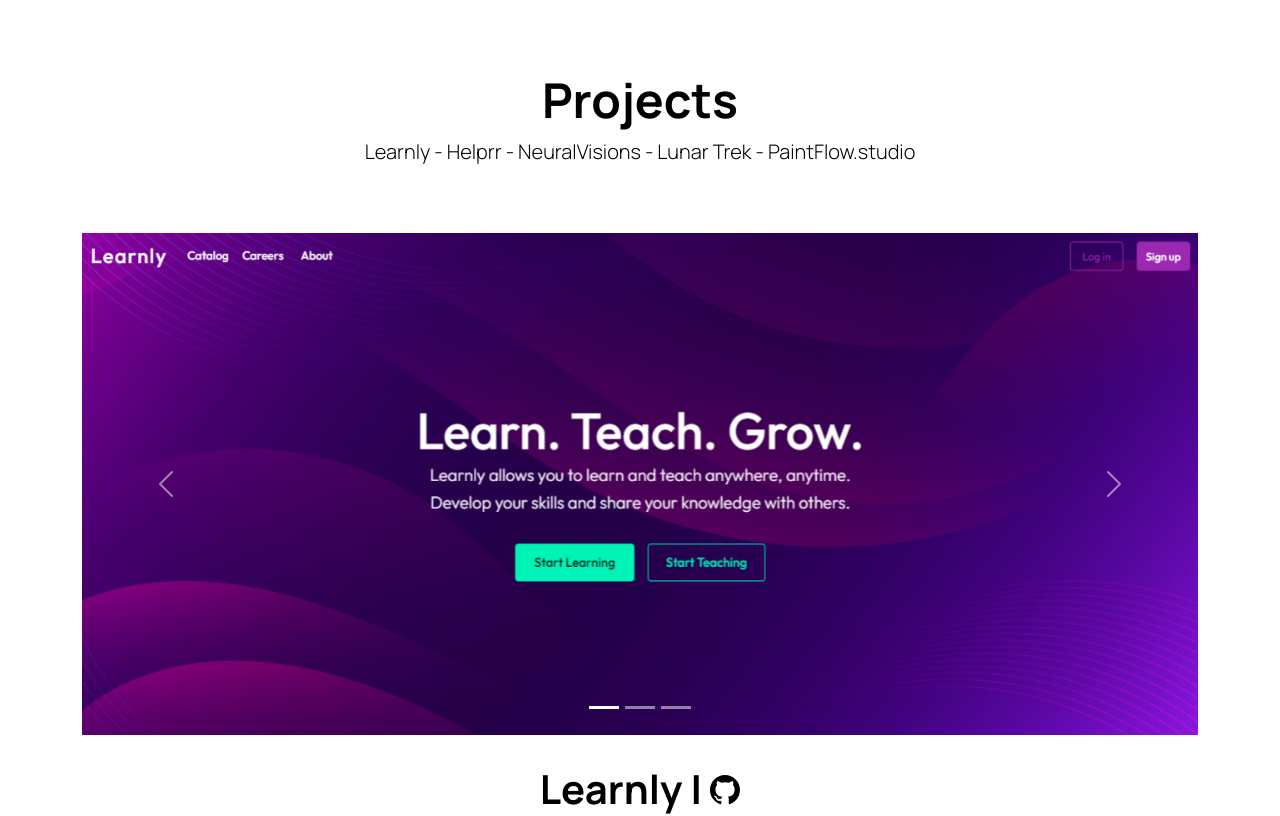
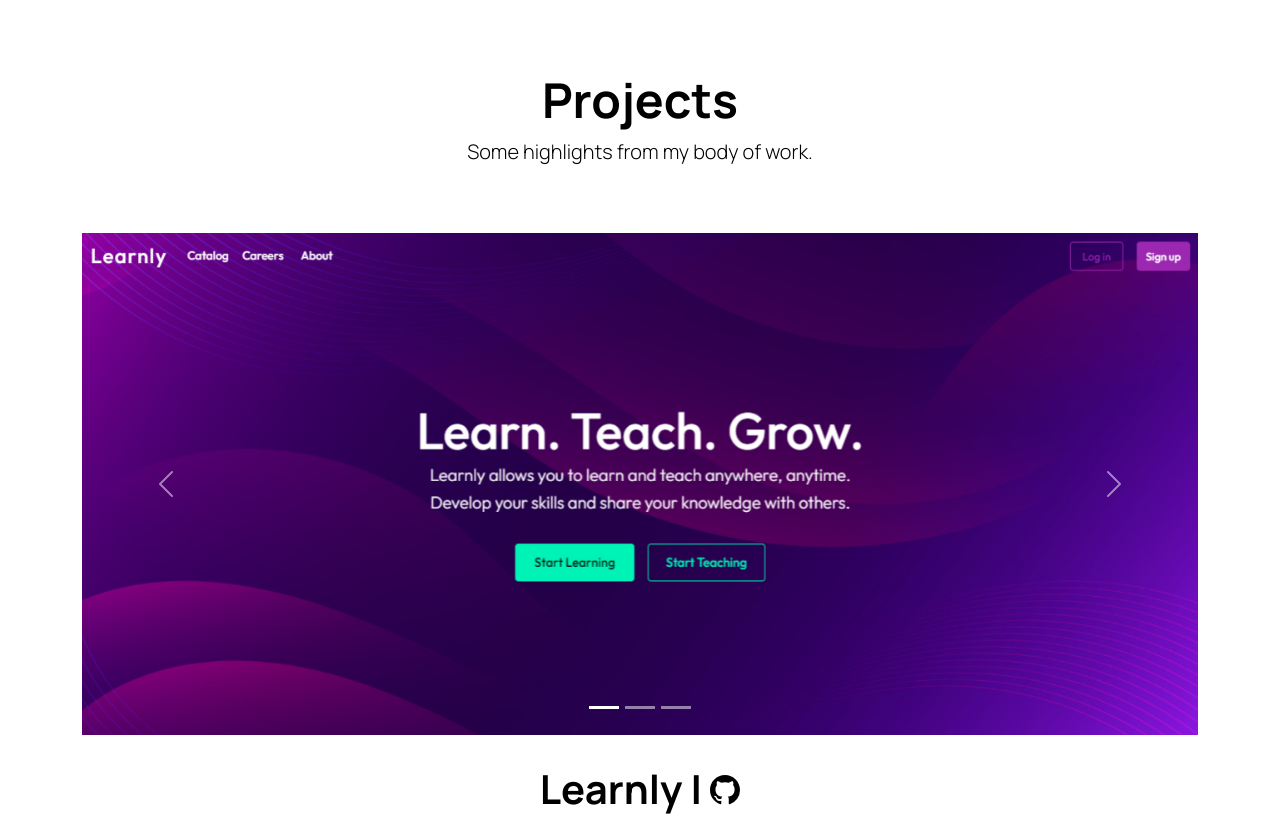
Before and after one commit to MohammadHelaly/mohammadhelaly.github.io, a React (Create React App) app: page / in a window 1280 px wide. Shown: the part 3540-4356 px from the top of the page. Built offline with nearby package versions, Linux system fonts and the light colour scheme.

Commit message:
Update projects

```diff
--- a/src/assets/data/projectsData.js
+++ b/src/assets/data/projectsData.js
@@ -19,10 +19,10 @@ import moon3 from "../images/moon3.jpg";
 // import library1 from "../images/library1.jpg";
 // import library2 from "../images/library2.jpg";
 // import library3 from "../images/library3.jpg";
-import paint1 from "../images/paint1.jpg";
-import paint2 from "../images/paint2.jpg";
-import paint3 from "../images/paint3.jpg";
-import { ReactComponent as Java } from "../icons/java-monocolor.svg";
+// import paint1 from "../images/paint1.jpg";
+// import paint2 from "../images/paint2.jpg";
+// import paint3 from "../images/paint3.jpg";
+// import { ReactComponent as Java } from "../icons/java-monocolor.svg";
 // import { ReactComponent as MySql } from "../icons/mysql-monocolor.svg";
 import { ReactComponent as ReactJs } from "../icons/reactjs-monocolor.svg";
 import { ReactComponent as Python } from "../icons/python-monocolor.svg";
@@ -183,20 +183,20 @@ const projectsData = [
 	// 		},
 	// 	],
 	// },
-	{
-		title: "PaintFlow.studio",
-		githubLink: "https://github.com/MohammadHelaly/Paint-Application",
-		images: [paint1, paint2, paint3],
-		description: [
-			"A feature-rich paint application for users to use different strokes, colors, and tools to draw and manipulate different shapes, as well as save their paintings.",
-			// "Developed according to SOLID principles using several design patterns in Java.",
-		],
-		stack: [
-			{
-				icon: <Java />,
-			},
-		],
-	},
+	// {
+	// 	title: "PaintFlow.studio",
+	// 	githubLink: "https://github.com/MohammadHelaly/Paint-Application",
+	// 	images: [paint1, paint2, paint3],
+	// 	description: [
+	// 		"A feature-rich paint application for users to use different strokes, colors, and tools to draw and manipulate different shapes, as well as save their paintings.",
+	// 		// "Developed according to SOLID principles using several design patterns in Java.",
+	// 	],
+	// 	stack: [
+	// 		{
+	// 			icon: <Java />,
+	// 		},
+	// 	],
+	// },
 ];
 
 export default projectsData;
--- a/src/components/ProjectsSection/ProjectsSection.js
+++ b/src/components/ProjectsSection/ProjectsSection.js
@@ -10,9 +10,7 @@ const ProjectsSection = () => {
 				<div className="container">
 					<SectionHeader
 						titleText="Projects"
-						subtitleText={projectsData
-							.map((project) => project.title)
-							.join(" - ")}
+						subtitleText="Some highlights from my body of work."
 						textTheme="dark"
 					/>
 					{projectsData.map((project, index) => (
```
